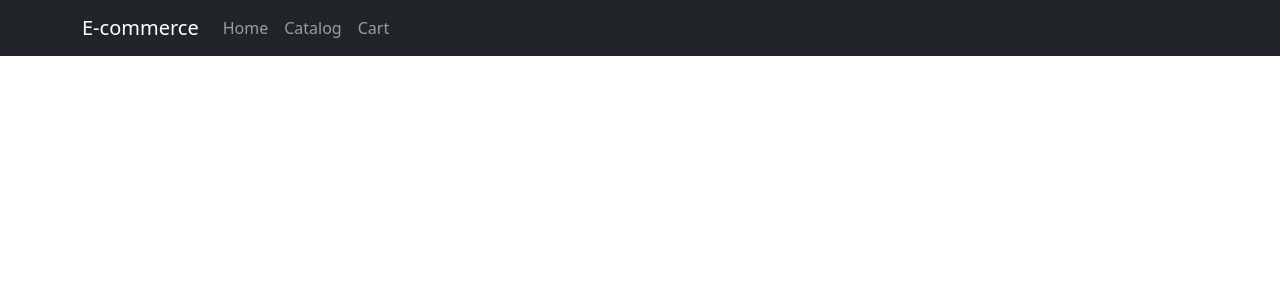
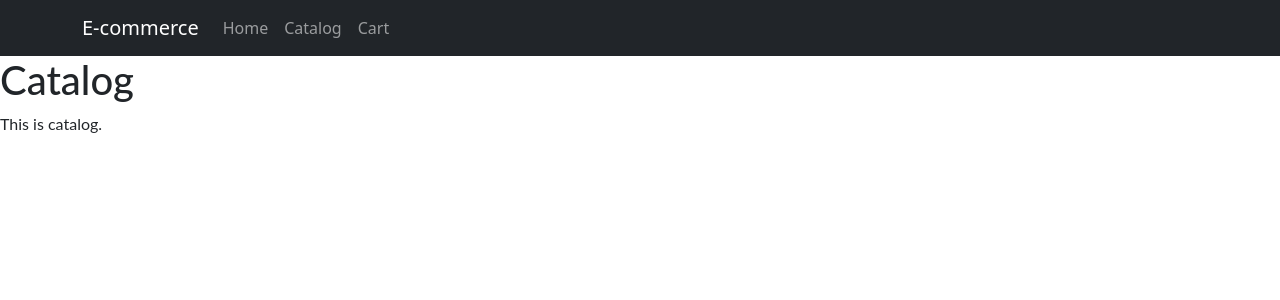
Before and after one commit to polancop3/E-commerce-frontend, a React (Create React App) app: page /Catalog in a window 1280 px wide. Shown: the top 300 px of the page. Built offline with nearby package versions, Linux system fonts and the light colour scheme.

Commit message:
routes created

```diff
--- a/package.json
+++ b/package.json
@@ -9,7 +9,7 @@
     "react": "17.0.2",
     "react-bootstrap": "2.0.2",
     "react-dom": "17.0.2",
-    "react-router-dom": "6.0.2"
+    "react-router-dom": "5"
   },
   "scripts": {
     "start": "react-scripts start",
--- a/src/App.js
+++ b/src/App.js
@@ -1,7 +1,6 @@
 import React from "react";
 import "./style.css";
 import 'bootstrap/dist/css/bootstrap.min.css';
-import Button from 'react-bootstrap/Button';
 import NavbarComp from "./components/NavbarComp"
 
 export default function App() {
--- /dev/null
+++ b/src/components/Cart.js
@@ -0,0 +1,12 @@
+import React, { Component } from 'react';
+
+export default class Cart extends Component {
+    render() {
+        return (
+            <div>
+                <h1>Cart</h1>
+                <p>This is cart.</p>
+            </div>
+        )
+    }
+}
--- /dev/null
+++ b/src/components/Catalog.js
@@ -0,0 +1,12 @@
+import React, { Component } from 'react';
+
+export default class Catalog extends Component {
+    render() {
+        return (
+            <div>
+                <h1>Catalog</h1>
+                <p>This is catalog.</p>
+            </div>
+        )
+    }
+}
--- /dev/null
+++ b/src/components/Home.js
@@ -0,0 +1,12 @@
+import React, { Component } from 'react';
+
+export default class Home extends Component {
+    render() {
+        return (
+            <div>
+                <h1>Home</h1>
+                <p>This is home.</p>
+            </div>
+        )
+    }
+}
--- a/src/components/NavbarComp.js
+++ b/src/components/NavbarComp.js
@@ -1,21 +1,45 @@
 import React, {Component} from "react";
-import { Navbar, NavDropdown, Form, FormControl, Button, Nav, Container } from 'react-bootstrap';
+import { Navbar,  Nav, Container } from 'react-bootstrap';
+import {
+  BrowserRouter as Router,
+  Switch,
+  Route,
+  Link
+} from "react-router-dom";
+import Cart from './Cart.js';
+import Catalog from './Catalog.js';
+import Home from './Home.js';
 
 export default class NavbarComp extends Component{
   render(){
     return(
-      <div>
-        <Navbar bg="dark" variant="dark">
-    <Container>
-    <Navbar.Brand href="#home">E-commerce</Navbar.Brand>
-    <Nav className="me-auto">
-      <Nav.Link href="#home">Home</Nav.Link>
-      <Nav.Link href="#features">Catalog</Nav.Link>
-      <Nav.Link href="#pricing">Cart</Nav.Link>
-    </Nav>
-    </Container>
+      <Router>
+        <div>
+          <Navbar bg="dark" variant="dark">
+            <Container>
+            <Navbar.Brand as={Link} to="/home">E-commerce</Navbar.Brand>
+          < Nav className="me-auto">
+            <Nav.Link as={Link} to="/home">Home</Nav.Link>
+            <Nav.Link as={Link} to="/catalog">Catalog</Nav.Link>
+            <Nav.Link as={Link} to="/cart">Cart</Nav.Link>
+          </Nav>
+            </Container>
   </Navbar>
+
+       <Switch>
+          <Route path="/cart">
+            <Cart />
+          </Route>
+          <Route path="/Catalog">
+            <Catalog />
+          </Route>
+          <Route path="/">
+            <Home />
+          </Route>
+        </Switch>
+
       </div>
+      </Router>
     )
   }
 }
```
